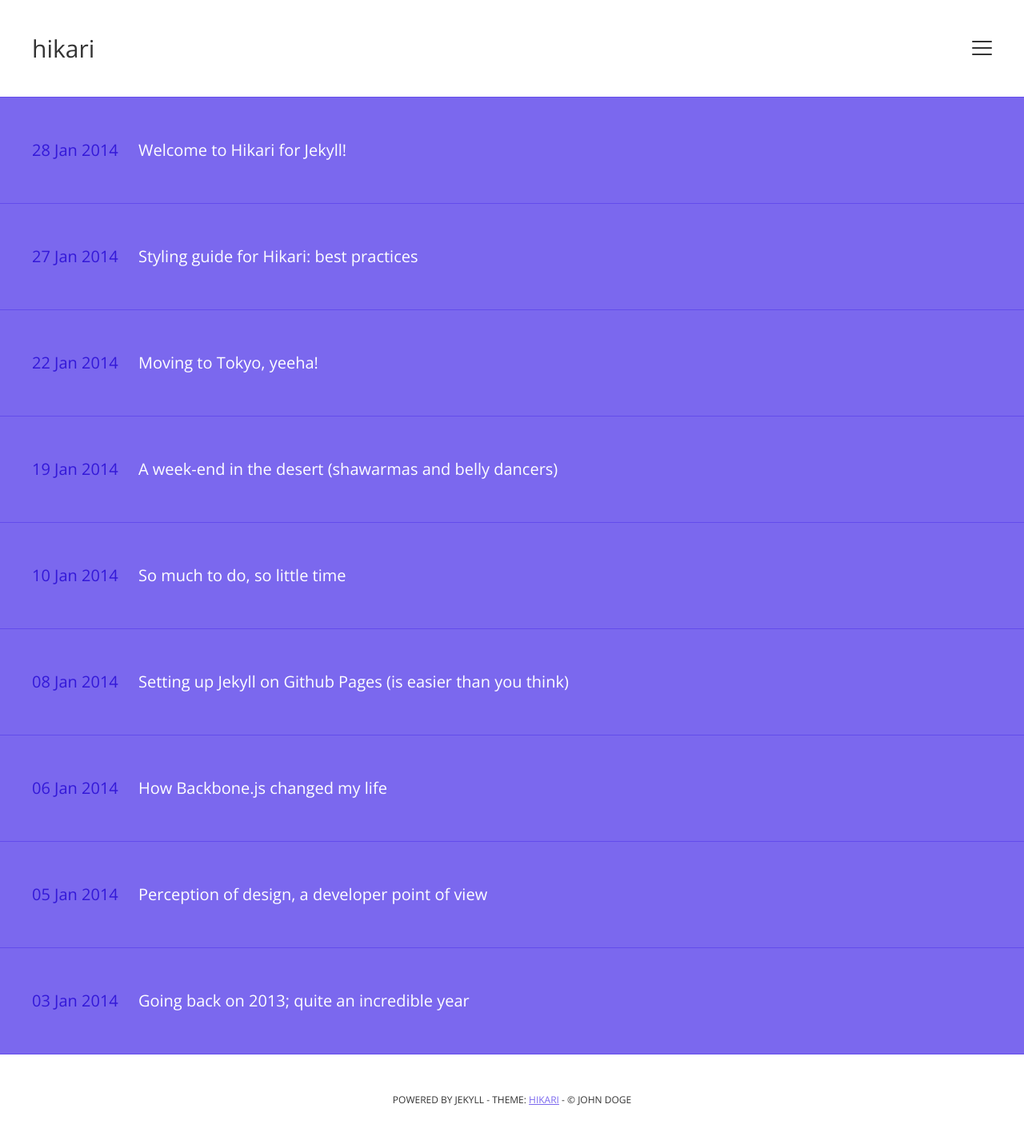
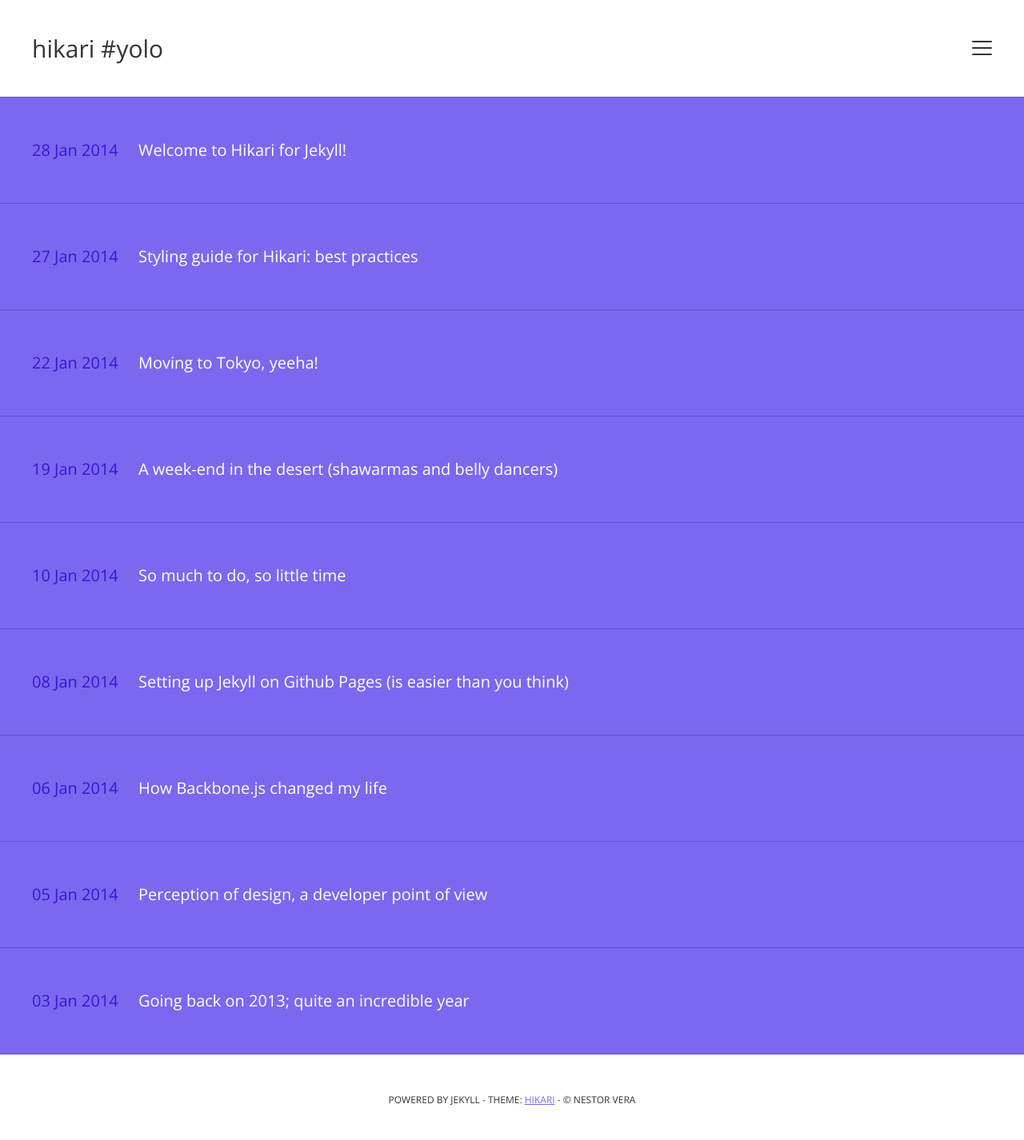
Before and after one commit to hacknug/vyoleth, a Jekyll site: the page built from index.html, in a window 1280 px wide. Shown: the whole page at 80% size. Built offline with Jekyll 4.4.1, drawn with Linux system fonts in a browser that asks for light colours; the list of posts is cut into pages by our own code.

Commit message:
It should now work with the new repo

```diff
--- a/_config.yml
+++ b/_config.yml
@@ -1,27 +1,28 @@
 # Title of your blog; shows in the header
-name: "hikari"
+name: "hikari #yolo"
 
 # Description of your content (will only be used on Google Search)
 description: "Fluid, responsive blog theme for Jekyll"
 
 # Your name. Will show in your footer + sidebar
-author: "John Doge"
+author: "Nestor Vera"
 
-url: "http://m3xm.github.io"
+url: "http://hacknug.github.io"
+baseurl: "/vyoleth"
 
 # A short presentation of yourself. Will show in the sidebar, under your name. Best usage would be between 30 to 50 words.
 author-bio: "I'm a dog. I develop things. This is my blog so why don't you close this damn side panel (cursed by most UX Designers but I don't care, I do whatever I want) and start reading my awesome stuff?"
 
 # Social Accounts (mine, as placeholders)
 
-twitter: mx3m
-github: m3xm
-dribbble: m3xm
-instagram: m3xm
+twitter: hack_nug
+github: hack_nug
+dribbble: hack_nug
+instagram: hack_nug
 
 # Google Analytics (you may want to changes these with yours or even delete :)
 
-ga_domain: m3xm.github.io
+ga_domain: hacknug.github.io
 ga_tracking_id: UA-47727049-1
 
 # Other (refer to http://jekyllrb.com/docs/home/ for further details on the below)
```
Also changed, not shown: 11 other files.
